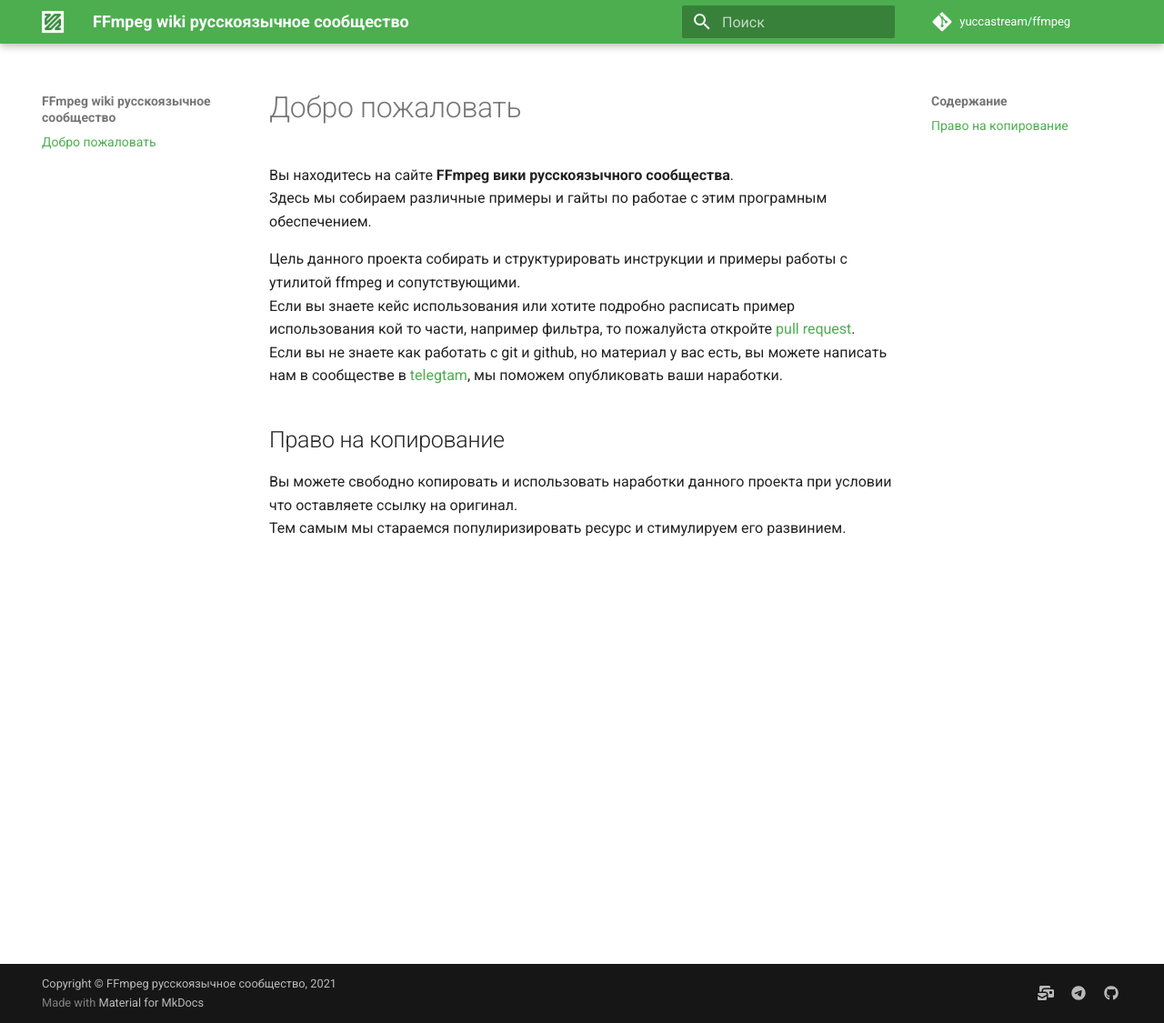
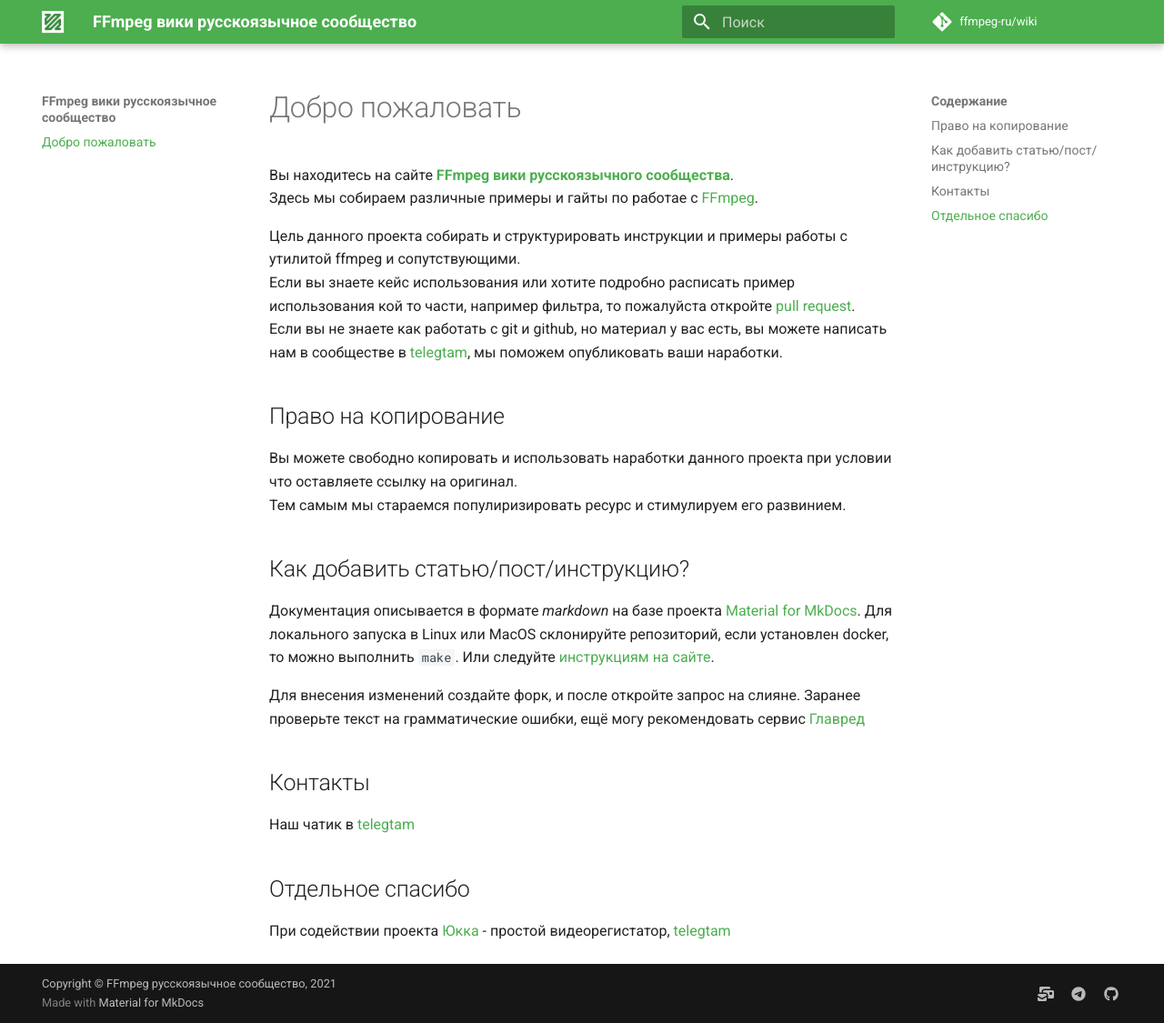
Before and after one commit to ffmpeg-ru/wiki, an MkDocs documentation site: the page built from docs/index.md, in a window 1280 px wide and 1125 px high. Shown: the whole window at 91% size. Built offline with MkDocs 1.6.1 and Material for MkDocs 9.7.7, drawn with Linux system fonts in a browser that asks for light colours; comment, search, counter and statistics services are not loaded.

Commit message:
Добавил описаний на главную

```diff
--- a/docs/index.md
+++ b/docs/index.md
@@ -1,13 +1,29 @@
 # Добро пожаловать
 
-Вы находитесь на сайте **FFmpeg вики русскоязычного сообщества**.
-Здесь мы собираем различные примеры и гайты по работае с этим програмным обеспечением.
+Вы находитесь на сайте **[FFmpeg вики русскоязычного сообщества](https://ffmpeg-ru.github.io/wiki/)**.
+Здесь мы собираем различные примеры и гайты по работае с [FFmpeg](https://www.ffmpeg.org/).
 
 Цель данного проекта собирать и структурировать инструкции и примеры работы с утилитой ffmpeg и сопутствующими.
-Если вы знаете кейс использования или хотите подробно расписать пример использования кой то части, например фильтра, то пожалуйста откройте [pull request](https://github.com/yuccastream/ffmpeg/pulls).
+Если вы знаете кейс использования или хотите подробно расписать пример использования кой то части, например фильтра, то пожалуйста откройте [pull request](https://github.com/ffmpeg-ru/wiki/pulls).
 Если вы не знаете как работать с git и github, но материал у вас есть, вы можете написать нам в сообществе в [telegtam](https://t.me/ffmpeg_ru), мы поможем опубликовать ваши наработки.
 
 ## Право на копирование
 
 Вы можете свободно копировать и использовать наработки данного проекта при условии что оставляете ссылку на оригинал.
 Тем самым мы стараемся популиризировать ресурс и стимулируем его развинием.
+
+## Как добавить статью/пост/инструкцию?
+
+Документация описывается в формате *markdown* на базе проекта [Material for MkDocs](https://squidfunk.github.io/mkdocs-material/).
+Для локального запуска в Linux или MacOS склонируйте репозиторий, если установлен docker, то можно выполнить `make`.
+Или следуйте [инструкциям на сайте](https://squidfunk.github.io/mkdocs-material/getting-started/).
+
+Для внесения изменений создайте форк, и после откройте запрос на слияне. Заранее проверьте текст на грамматические ошибки, ещё могу рекомендовать сервис [Главред](https://glvrd.ru/)
+
+## Контакты
+
+Наш чатик в [telegtam](https://t.me/ffmpeg_ru)
+
+## Отдельное спасибо
+
+При содействии проекта [Юкка](https://yucca.app) - простой видеорегистатор, [telegtam](https://t.me/yuccastream)
--- a/mkdocs.yml
+++ b/mkdocs.yml
@@ -1,7 +1,7 @@
-site_name: FFmpeg wiki русскоязычное сообщество
-site_url: https://yuccastream.github.io/ffmpeg/
-repo_name: yuccastream/ffmpeg
-repo_url: https://github.com/yuccastream/ffmpeg
+site_name: FFmpeg вики русскоязычное сообщество
+site_url: https://ffmpeg-ru.github.io/wiki/
+repo_name: ffmpeg-ru/wiki
+repo_url: https://github.com/ffmpeg-ru/wiki
 copyright: Copyright &copy; <a href="https://t.me/ffmpeg"  target="_blank" rel="noopener">FFmpeg русскоязычное сообщество</a>, 2021
 theme:
   name: material
@@ -42,7 +42,4 @@
     - icon: fontawesome/brands/telegram
       link: https://t.me/yuccastream
     - icon: fontawesome/brands/github
-      link: https://github.com/yuccastream/ffmpeg
-
-nav:
-  - index.md
+      link: https://github.com/ffmpeg-ru/wiki
```
Also changed, not shown: README.md (+7 -0 lines), 1 other file.
